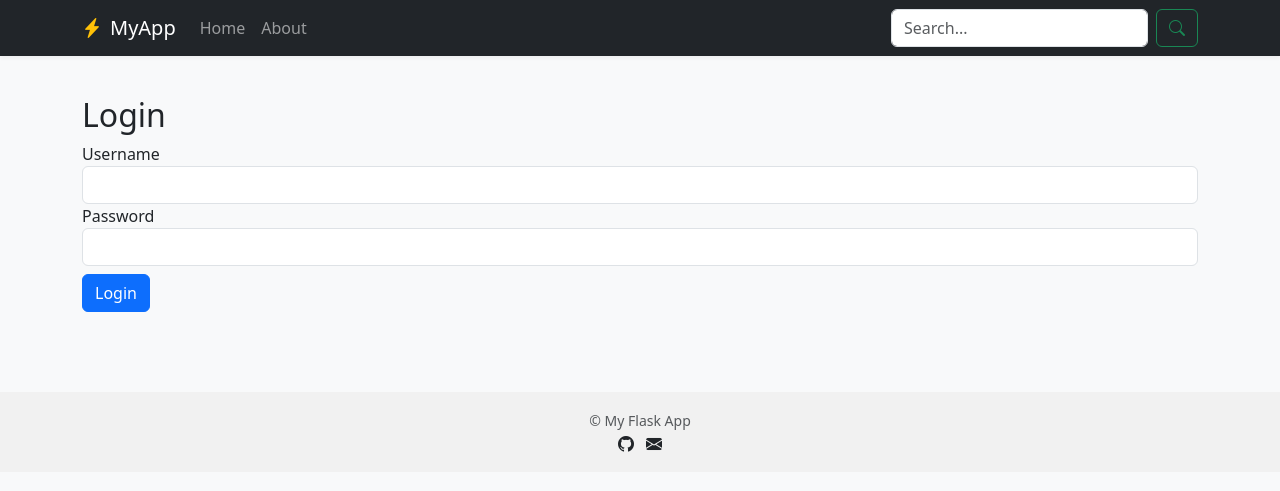
After one commit to PANDATD/flask-practics, a Flask app: page /login in a window 1280 px wide. The commit adds this page. Shown: the top 491 px of the page. Run offline with Flask 3, Linux system fonts and the light colour scheme.

Commit message:
feat(auth): add user login, logout, and registration with session support

```diff
--- a/app/forms.py
+++ b/app/forms.py
@@ -1,11 +1,13 @@
 from flask_wtf import FlaskForm
-from wtforms import StringField, TextAreaField, SubmitField
-from wtforms.validators import DataRequired, Email
+from wtforms import StringField, PasswordField, SubmitField
+from wtforms.validators import DataRequired, Length
 
+class LoginForm(FlaskForm):
+    username = StringField('Username', validators=[DataRequired()])
+    password = PasswordField('Password', validators=[DataRequired()])
+    submit = SubmitField('Login')
 
-# Contact Us Form
-class ContactForm(FlaskForm):
-    name = StringField('Name', validators=[DataRequired()])
-    email = StringField('Email', validators=[DataRequired(), Email()])
-    message = TextAreaField('Message', validators=[DataRequired()])
-    submit = SubmitField('Send')
+class RegisterForm(FlaskForm):
+    username = StringField('Username', validators=[DataRequired(), Length(min=4)])
+    password = PasswordField('Password', validators=[DataRequired(), Length(min=6)])
+    submit = SubmitField('Register')
--- /dev/null
+++ b/app/routes/auth.py
@@ -0,0 +1,43 @@
+from flask import Blueprint, render_template, redirect, url_for, flash, request
+from flask_login import login_user, logout_user, login_required, LoginManager, UserMixin
+from app.models import users, User
+from app.forms import LoginForm, RegisterForm
+
+auth_bp = Blueprint('auth', __name__)
+
+# Dummy session tracking
+class SessionUser(UserMixin):
+    def __init__(self, username):
+        self.id = username
+
+@auth_bp.route('/register', methods=['GET', 'POST'])
+def register():
+    form = RegisterForm()
+    if form.validate_on_submit():
+        if form.username.data in users:
+            flash("Username already exists", "warning")
+        else:
+            users[form.username.data] = User(form.username.data, form.password.data)
+            flash("Registered successfully. Please log in.", "success")
+            return redirect(url_for('auth.login'))
+    return render_template('auth/register.html', form=form)
+
+@auth_bp.route('/login', methods=['GET', 'POST'])
+def login():
+    form = LoginForm()
+    if form.validate_on_submit():
+        user = users.get(form.username.data)
+        if user and user.check_password(form.password.data):
+            login_user(SessionUser(user.username))
+            flash("Logged in successfully!", "success")
+            return redirect(url_for('main.home'))
+        else:
+            flash("Invalid username or password", "danger")
+    return render_template('auth/login.html', form=form)
+
+@auth_bp.route('/logout')
+@login_required
+def logout():
+    logout_user()
+    flash("Logged out.", "info")
+    return redirect(url_for('main.home'))
--- /dev/null
+++ b/app/templates/auth/login.html
@@ -0,0 +1,9 @@
+{% extends 'base.html' %} {% block content %}
+<h2>Login</h2>
+<form method="POST">
+    {{ form.hidden_tag() }} {{ form.username.label }} {{
+    form.username(class="form-control") }} {{ form.password.label }} {{
+    form.password(class="form-control") }} {{ form.submit(class="btn btn-primary
+    mt-2") }}
+</form>
+{% endblock %}
--- a/app/templates/base.html
+++ b/app/templates/base.html
@@ -136,20 +136,8 @@
                                     >About</a
                                 >
                             </li>
-                            <li class="nav-item">
-                                <a
-                                    class="nav-link {% if request.endpoint == 'main.contact' %}active{% endif %}"
-                                        href="{{ url_for('main.contact') }}"
-                                    >Contact</a
-                                >
-                            </li>
-                            <li class="nav-item">
-                                <a
-                                    class="nav-link {% if request.endpoint == 'main.dashboard' %}active{% endif %}"
-                                    href="{{ url_for('main.dashboard') }}"
-                                    >Dashboard</a
-                                >
-                            </li>
+
+
                         </ul>
                         <form class="d-flex" role="search">
                             <input
--- a/app/templates/dashboard.html
+++ /dev/null
@@ -1,2 +0,0 @@
-{% extends "base.html" %} {% block title %}Contact{% endblock %} {% block navbar
-%} {% endblock %} {% blockcontent %} {% endblock %}
```
Also changed, not shown: app/__init__.py (+17 -1 lines), app/models.py (added, +12 -0 lines), app/routes/main.py (+0 -13 lines), app/templates/about.html (deleted, +0 -12 lines), app/templates/auth/register.html (added, +9 -0 lines), app/templates/contact.html (deleted, +0 -46 lines).
